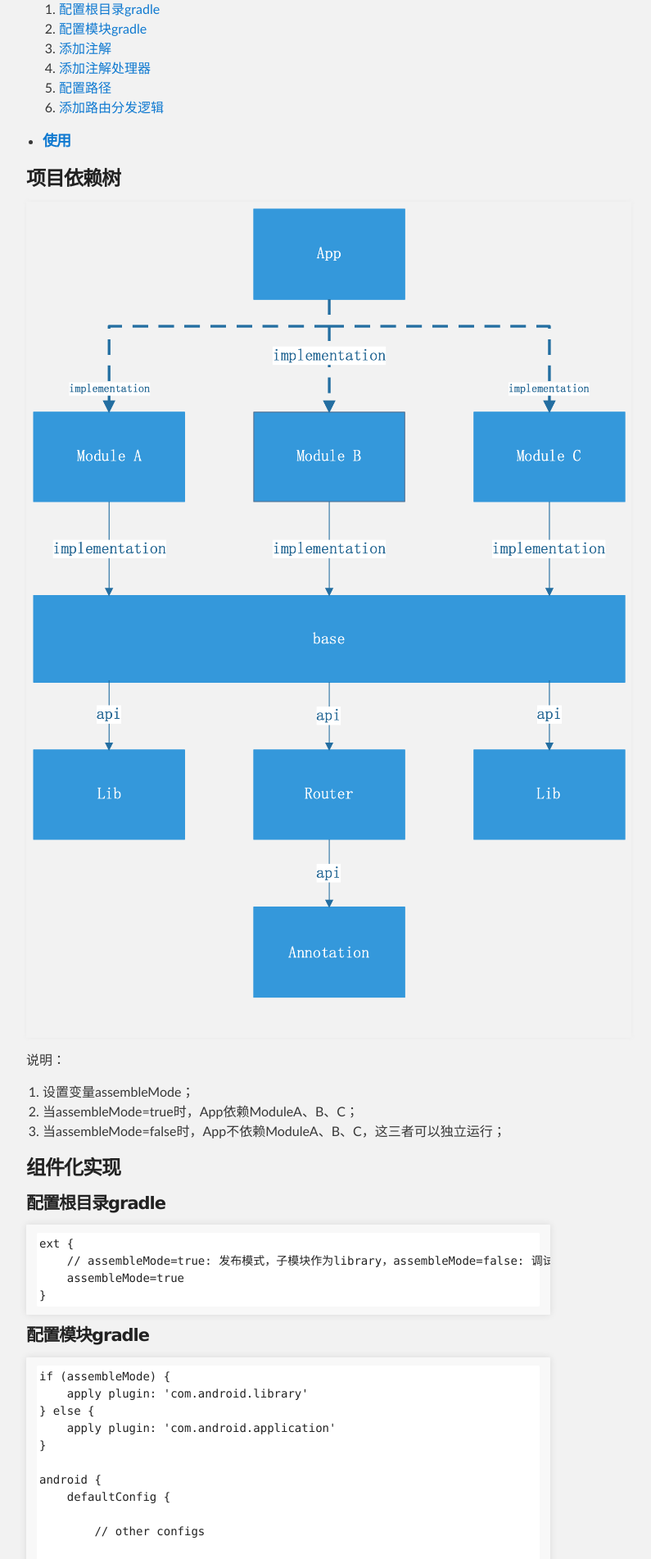
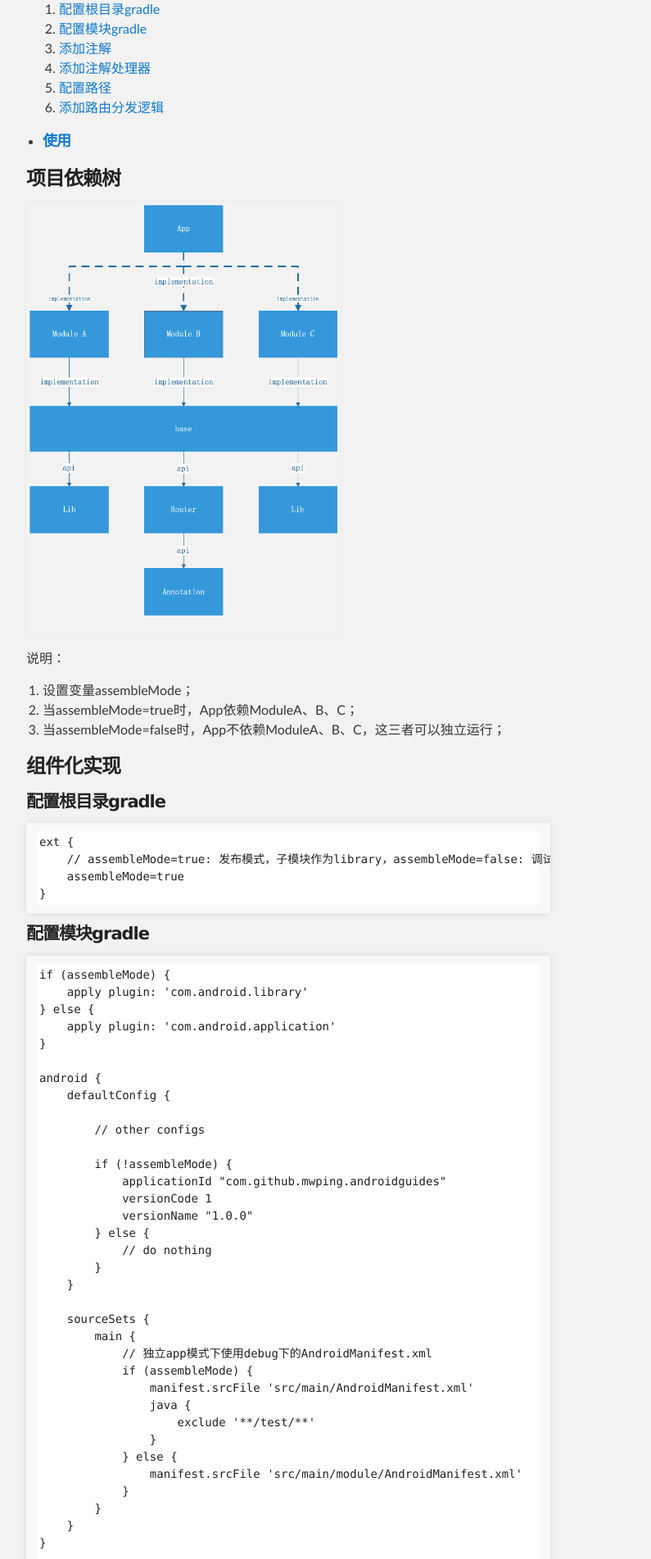
Before and after one commit to mwping/mwping.github.io, a Jekyll site: the page built from android/componentization.md, in a window 1280 px wide. Shown: the part 449-2351 px from the top of the page at 82% size, without its empty margins (288-1083 px from the left). Built offline with Jekyll 4.4.1, drawn with Linux system fonts in a browser that asks for light colours; our own code applies the rules of GitHub Pages for plain Markdown files.

Commit message:
fix 图片比例

```diff
--- a/android/componentization.md
+++ b/android/componentization.md
@@ -16,7 +16,7 @@
 
 <h3 id="1">项目依赖树</h3>
 
-<img src="../assets/images/edraw/componentization.png">
+<img src="../assets/images/edraw/componentization.png" width="60%">
 
 说明：
 
```
